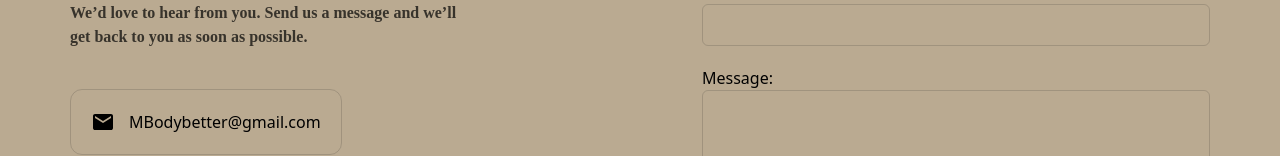
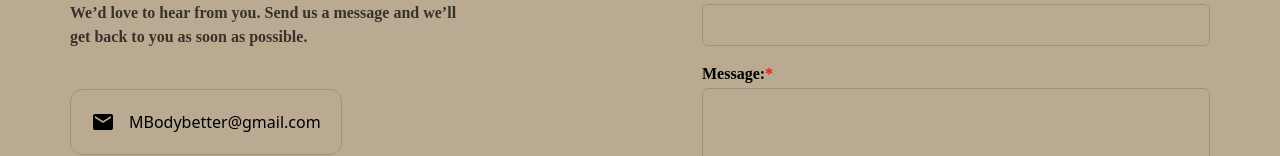
Before and after one commit to Madisonbaughman/my-app, a React (Vite) app: page /contact in a window 1280 px wide. Shown: the part 298-454 px from the top of the page. Built offline with nearby package versions, Linux system fonts and the light colour scheme; a web font is replaced by a local one.

Commit message:
fix code

```diff
--- a/src/components/Navbar.jsx
+++ b/src/components/Navbar.jsx
@@ -42,7 +42,7 @@ function Navbar() {
 
           {/* Mobile toggle */}
           <button
-            className="md:hidden inline-flex items-center justify-center p-3"
+            className="md:hidden inline-flex items-center justify-center p-3 transition-all duration-300 ease-in-out"
             onClick={() => setIsOpen((o) => !o)}
             aria-controls="mobile-menu"
             aria-expanded={isOpen}
--- a/src/pages/Contact.jsx
+++ b/src/pages/Contact.jsx
@@ -122,7 +122,10 @@ function Contact() {
           />
         </div>
         <div className="col-span-2 flex flex-col">
-          <label className=" text-left" htmlFor="message">
+          <label
+            className="font-['Cormorant_Infant'] font-bold leading-[100%] after:content-['*'] after:text-[#F81919] mb-1.5"
+            htmlFor="message"
+          >
             Message:
           </label>
           <textarea
```
